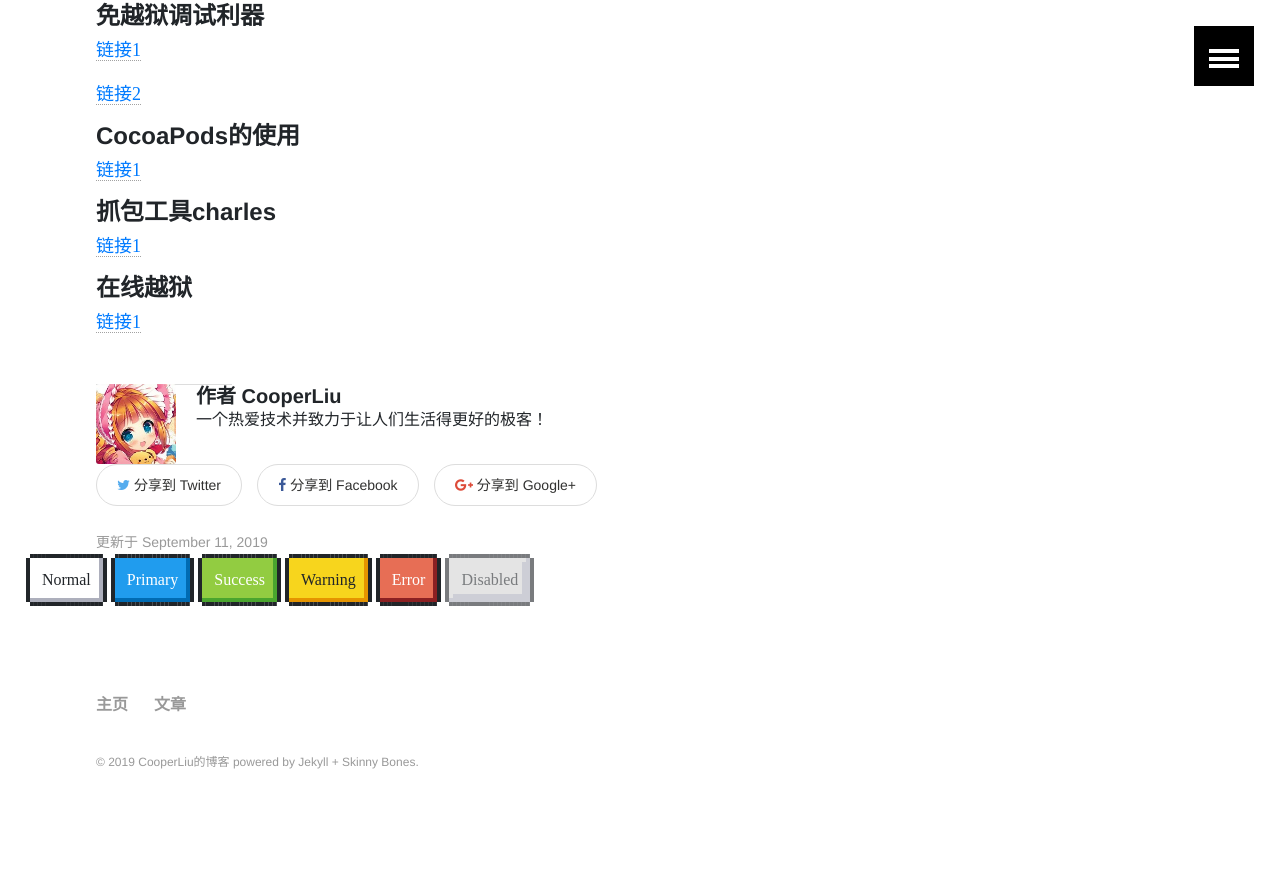
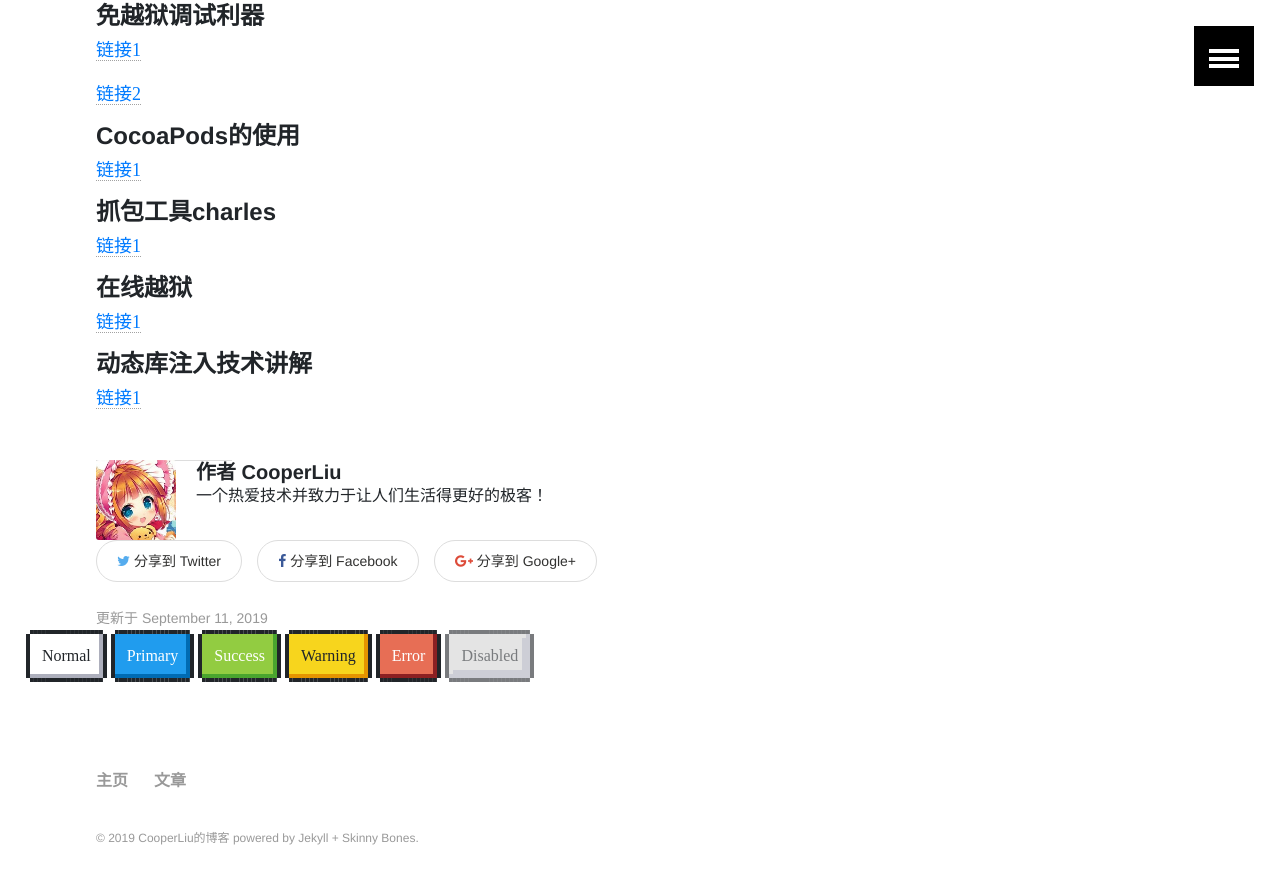
Before and after one commit to LLMIKU/LLMIKU.github.io, a Jekyll site: the page built from _posts/articles/2019-08-28-iOS逆向.md, in a window 1280 px wide and 900 px high, scrolled down 596 px. Shown: the top 884 px of the window. Built offline with Jekyll 4.4.1, drawn with Linux system fonts in a browser that asks for light colours; some web fonts are replaced; before the commit the page ends 1420 px from its top, so only the background shows below that.

Commit message:
:rainbow: update

```diff
--- a/_posts/articles/2019-08-28-iOS逆向.md
+++ b/_posts/articles/2019-08-28-iOS逆向.md
@@ -47,3 +47,7 @@ image:
 #### 在线越狱
 
 [链接1](https://silzee.com)
+
+#### 动态库注入技术讲解
+
+[链接1](http://saitjr.com/ios/dylib-injection.html)
```
